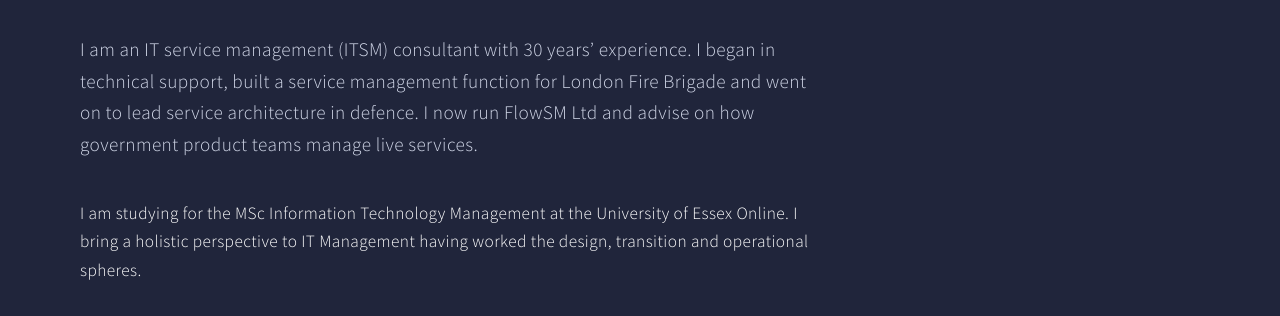
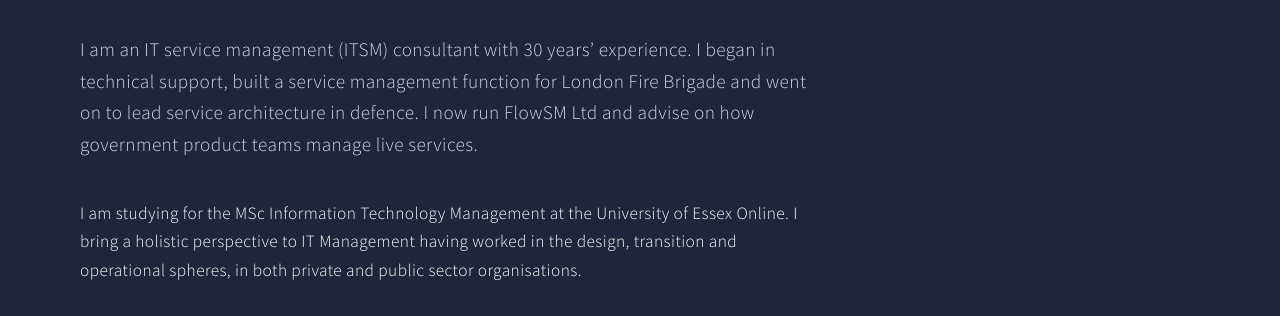
Before and after one commit to ce26229/eportfolio, a plain HTML site: page about.html in a window 1280 px wide. Shown: the part 303-619 px from the top of the page. Drawn offline with Linux system fonts and the light colour scheme.

Commit message:
Enhance about me section with additional context
Updated the description to include experience in both private and public sectors.

```diff
--- a/about.html
+++ b/about.html
@@ -23,7 +23,7 @@
       <p class="folio-label">About me</p>
       <header class="major"><h1>Chris Evans</h1></header>
       <p class="lead">I am an IT service management (ITSM) consultant with 30 years’ experience. I began in technical support, built a service management function for London Fire Brigade and went on to lead service architecture in defence. I now run FlowSM Ltd and advise on how government product teams manage live services.</p>
-      <p>I am studying for the MSc Information Technology Management at the University of Essex Online. I bring a holistic perspective to IT Management having worked the design, transition and operational spheres.</p>
+      <p>I am studying for the MSc Information Technology Management at the University of Essex Online. I bring a holistic perspective to IT Management having worked in the design, transition and operational spheres, in both private and public sector organisations.</p>
 
       <div class="module-layout">
         <nav class="on-page" aria-label="On this page">
```
